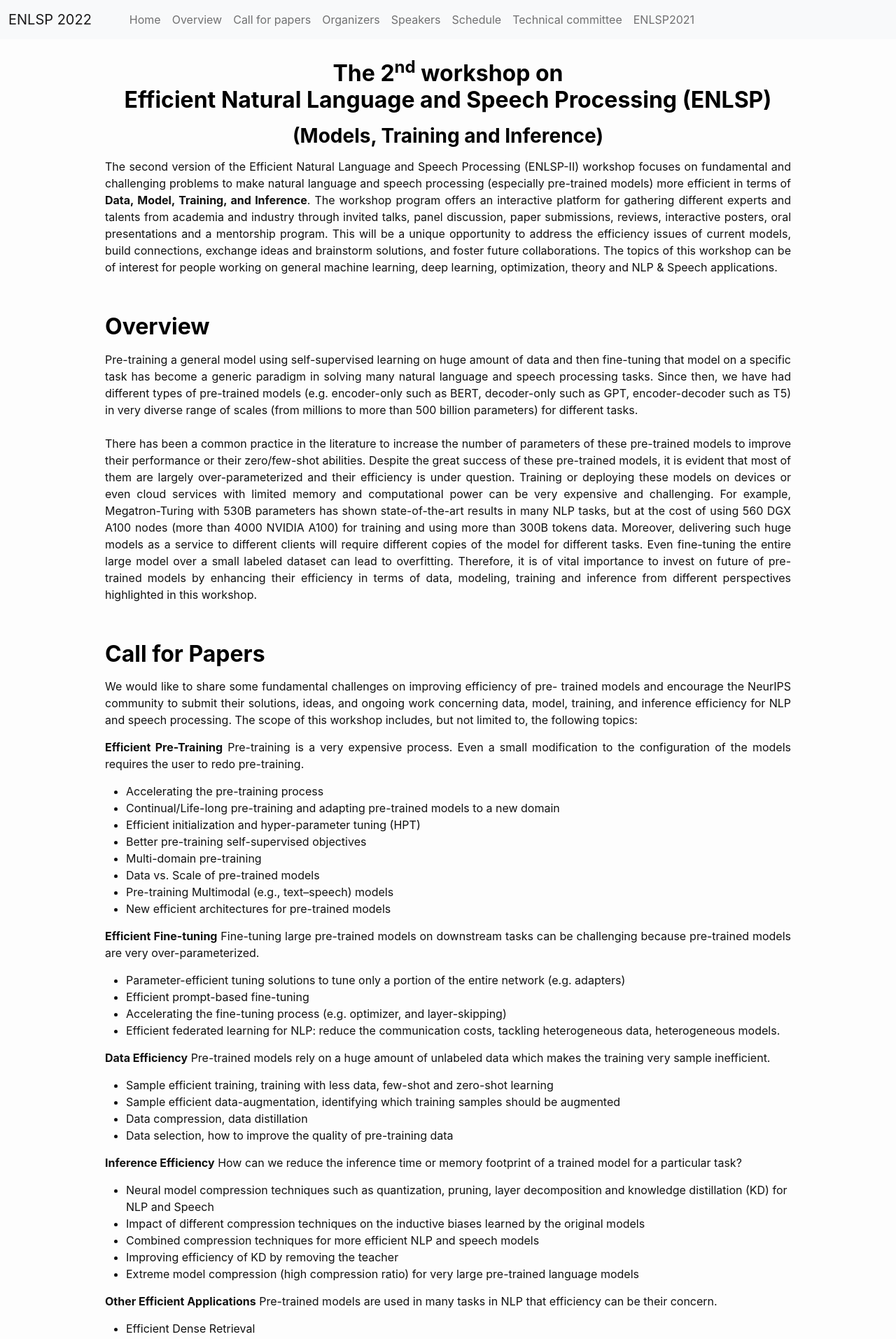
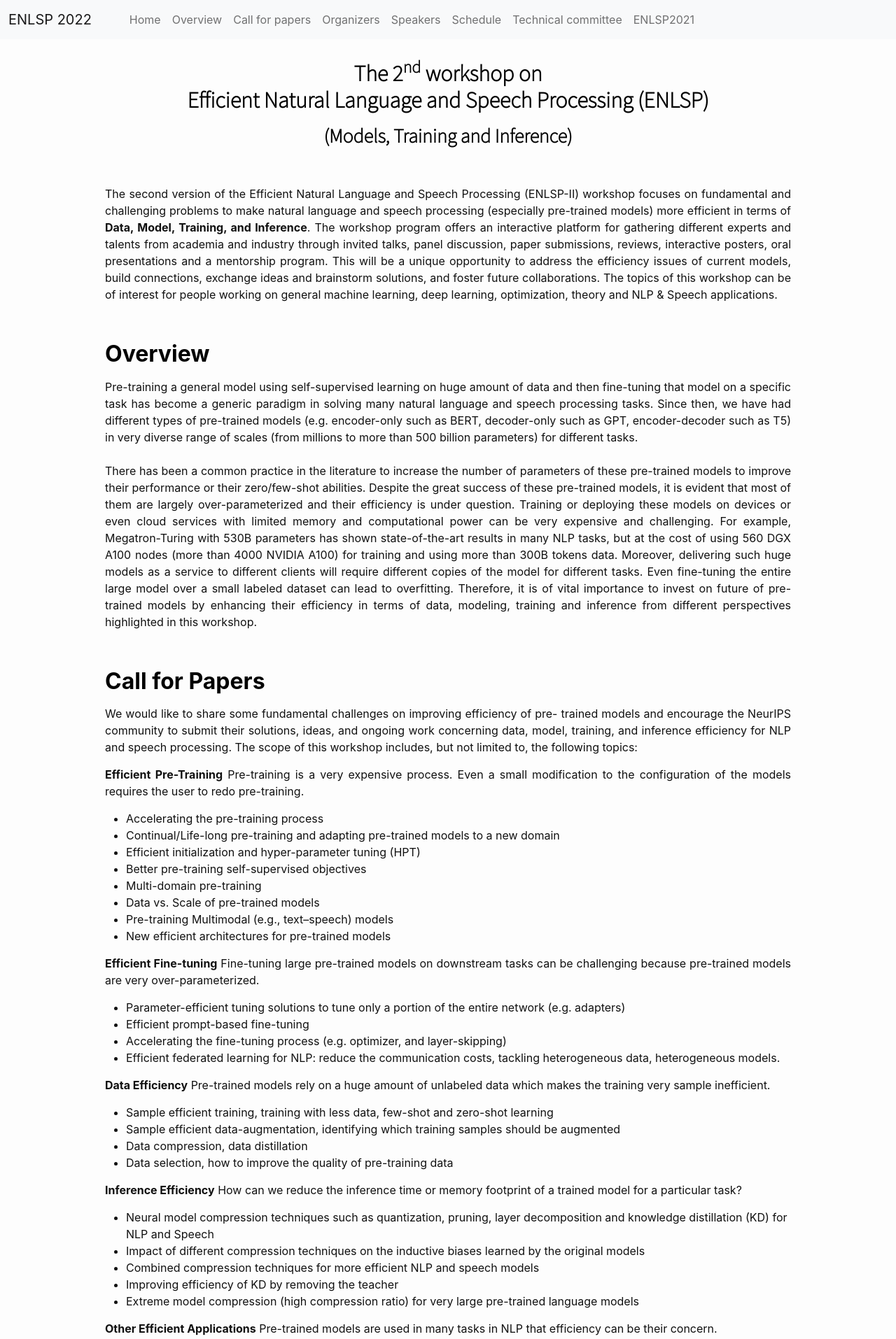
Before and after one commit to neurips2022-enlsp/neurips2022-enlsp.github.io, a Jekyll site: the page built from index.md, in a window 1280 px wide. Shown: the top 1914 px of the page at 70% size. Built offline with Jekyll 4.4.1, drawn with Linux system fonts in a browser that asks for light colours; nearby versions of some CDN libraries.

Commit message:
update title

```diff
--- a/_sass/minima/skins/classic_khalil.scss
+++ b/_sass/minima/skins/classic_khalil.scss
@@ -241,19 +241,3 @@ p{
 #task2 {
   background-color: rgb(250, 107, 105);
 }
-
-
-
-/* Add media queries for smaller screens */
-@media screen and (max-width:720px) {
-  .weekdays li, .days li {width: 13.1%;}
-}
-
-@media screen and (max-width: 420px) {
-  .weekdays li, .days li {width: 12.5%;}
-  .days li .task1 .task2 {padding: 2px;}
-}
-
-@media screen and (max-width: 290px) {
-  .weekdays li, .days li {width: 12.2%;}
-}
--- a/index.md
+++ b/index.md
@@ -7,13 +7,13 @@
 #
 layout: home
 ---
-<div stlye="font-family: 'Source Sans Pro', sans-serif;">
+<div style="font-family: 'Source Sans Pro', sans-serif;">
 	<center>
-		<h2 class="blackpar_title">The 2<sup>nd</sup> workshop on<br>Efficient Natural Language and Speech Processing (ENLSP)</h2>
+		<h2 class="blackpar_title" >The 2<sup>nd</sup> workshop on<br>Efficient Natural Language and Speech Processing (ENLSP)</h2>
 		<h3 class="blackpar_title">(Models, Training and Inference)</h3>
 	</center>
 </div>
-
+<br>
 <p>
 The second version of the Efficient Natural Language and Speech Processing (ENLSP-II) workshop focuses on fundamental and challenging problems to make natural language and speech processing (especially pre-trained models) more efficient in terms of <b>Data, Model, Training, and Inference</b>. The workshop program offers an interactive platform for gathering different experts and talents from academia and industry through invited talks, panel discussion, paper submissions, reviews, interactive posters, oral presentations and a mentorship program. This will be a unique opportunity to address the efficiency issues of current models, build connections, exchange ideas and brainstorm solutions, and foster future collaborations. The topics of this workshop can be of interest for people working on general machine learning, deep learning, optimization, theory and NLP & Speech applications.
 </p>
@@ -113,6 +113,7 @@ Authors can submit up to 100 MB of supplementary materials separately. Authors a
 {% include speakers.html %}
 </p>
 
+
 <h2 class="blackpar_title" id="speakers">Panelists</h2>
 <p>
 {% include panelists.html %}
```
